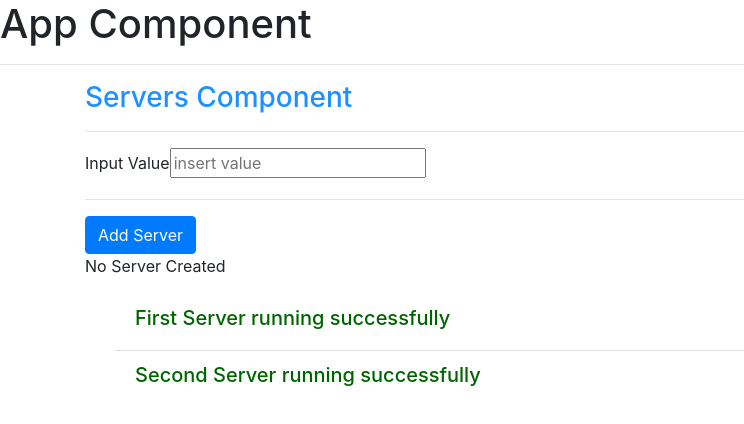
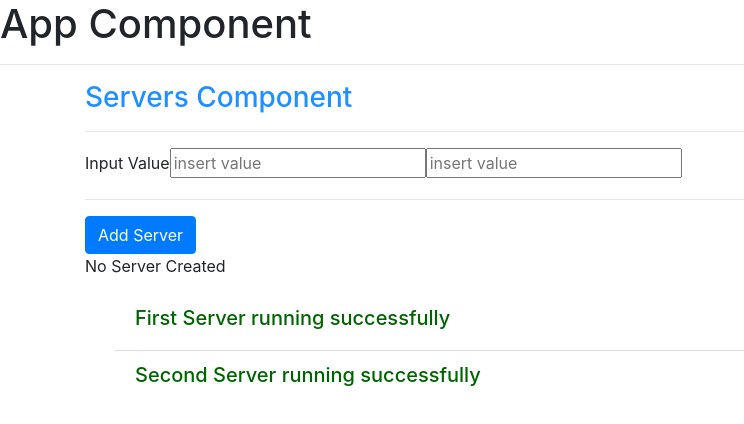
Before and after one commit to ajai1/AngularProject, an Angular app in the folder Project/: page / in a window 1280 px wide. Shown: the top 424 px of the page, without its empty margins (0-744 px from the left). Built offline with nearby package versions, Linux system fonts and the light colour scheme.

Commit message:
two way binding

```diff
--- a/Project/src/app/app.module.ts
+++ b/Project/src/app/app.module.ts
@@ -1,6 +1,6 @@
 import { BrowserModule } from '@angular/platform-browser';
 import { NgModule } from '@angular/core';
-
+import { FormsModule } from '@angular/forms';
 
 import { AppComponent } from './app.component';
 import { ServerComponent } from './server/server.component';
@@ -13,7 +13,8 @@ import { ServersComponent } from './servers/servers.component';
     ServersComponent
   ],
   imports: [
-    BrowserModule
+    BrowserModule,
+    FormsModule
   ],
   providers: [],
   bootstrap: [AppComponent]
--- a/Project/src/app/servers/servers.component.html
+++ b/Project/src/app/servers/servers.component.html
@@ -3,6 +3,8 @@
 
   <label> Input Value </label>
   <input type="text" placeholder="insert value" (input)= "onUpdateServer($event)">
+
+  <input type="text" placeholder="insert value" [(ngModel)] = "displayText">
 
   <p> {{displayText}} </p>
 
```
